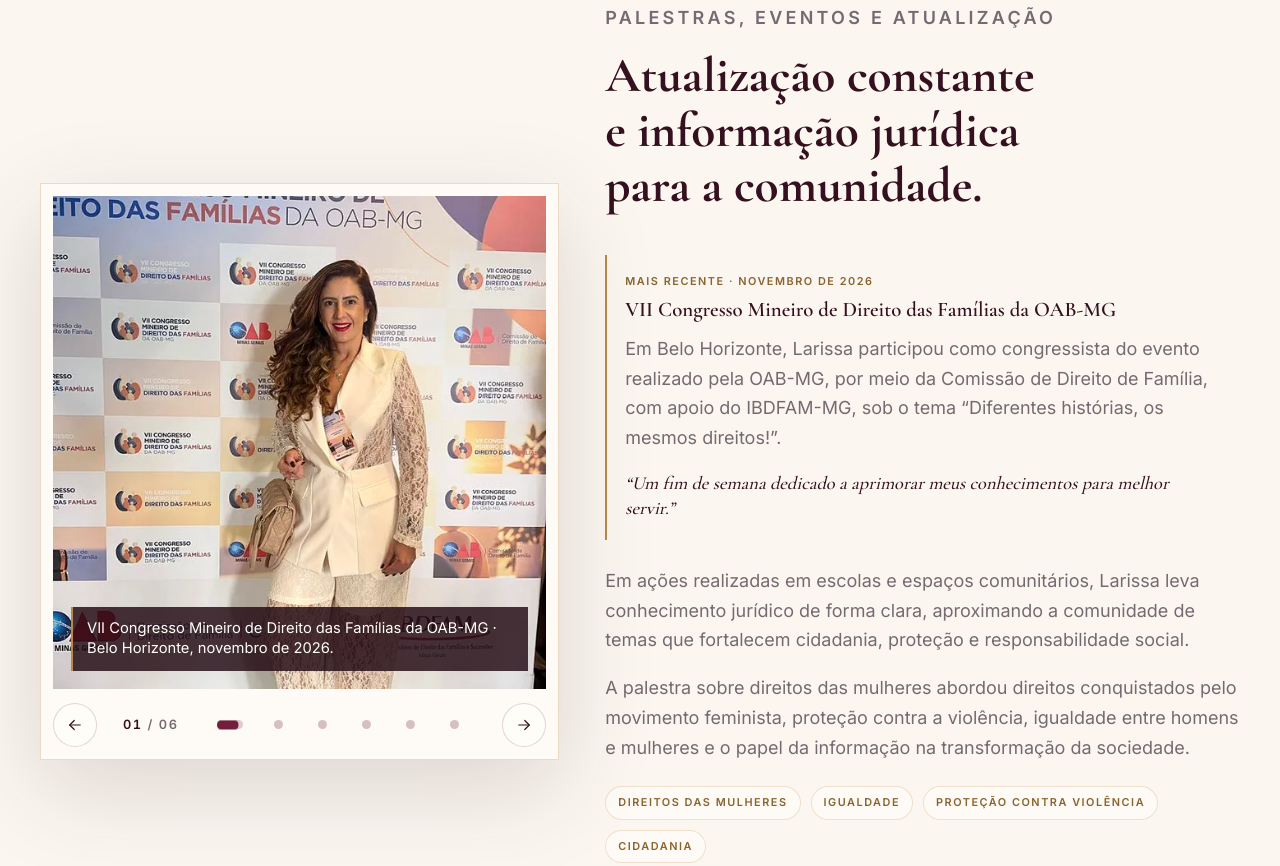
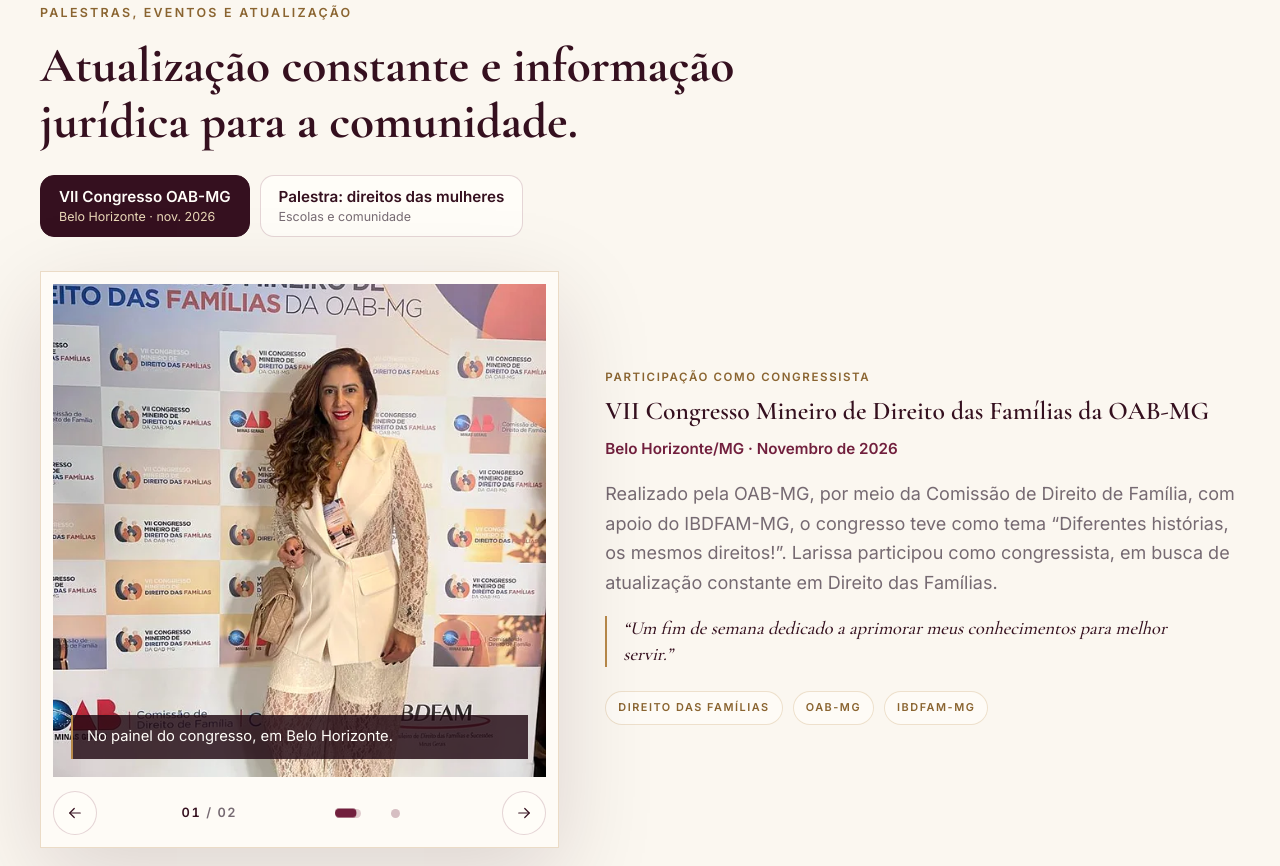
Before and after one commit to Puchettidev/site-larissa-cerqueira, a plain HTML site: page index.html in a window 1280 px wide. Shown: the part 1879-2745 px from the top of the page. Drawn offline with Linux system fonts and the light colour scheme.

Commit message:
Split talks and events into one tab per event
- Each event (OAB-MG congress, women's rights talk) gets its own tab
  with its own carousel, role, place/date, text and tags, so photos
  from different places are no longer mixed.
- Carousel script now runs every [data-carousel] independently; tabs
  follow the ARIA tabs pattern with arrow/Home/End keys and fall back
  to listing both events without JavaScript.
- Layout test checks tabs, per-event carousels and the no-JS fallback.

Co-Authored-By: Claude Opus 5.5 <noreply@anthropic.com>

```diff
--- a/index.html
+++ b/index.html
@@ -335,18 +335,70 @@
         </div>
       </section>
 
-      <section class="lecture-section" id="palestras">
-        <div class="lecture-carousel" data-carousel aria-roledescription="carrossel" aria-label="Fotos de palestras, eventos e ações educativas">
+      <section class="lecture-section" id="palestras" aria-labelledby="palestras-titulo">
+        <div class="lecture-head">
+          <p class="eyebrow">Palestras, eventos e atualização</p>
+          <h2 id="palestras-titulo">Atualização constante e informação jurídica para a comunidade.</h2>
+          <div class="lecture-tabs" role="tablist" aria-label="Escolha o evento" data-event-tabs hidden>
+            <button type="button" role="tab" id="aba-congresso" aria-controls="evento-congresso" aria-selected="true" data-event-tab>
+              <span class="lecture-tab-title">VII Congresso OAB-MG</span>
+              <span class="lecture-tab-meta">Belo Horizonte · nov. 2026</span>
+            </button>
+            <button type="button" role="tab" id="aba-palestra" aria-controls="evento-palestra" aria-selected="false" tabindex="-1" data-event-tab>
+              <span class="lecture-tab-title">Palestra: direitos das mulheres</span>
+              <span class="lecture-tab-meta">Escolas e comunidade</span>
+            </button>
+          </div>
+        </div>
+
+        <article class="lecture-event" id="evento-congresso" role="tabpanel" aria-labelledby="aba-congresso" data-event-panel>
+          <div class="lecture-carousel" data-carousel aria-roledescription="carrossel" aria-label="Fotos do VII Congresso Mineiro de Direito das Famílias da OAB-MG">
             <div class="lecture-stage" data-carousel-stage>
               <figure class="lecture-slide lecture-slide-portrait active" data-slide>
                 <img src="congresso-oabmg-1-600.webp" srcset="congresso-oabmg-1-400.webp 400w, congresso-oabmg-1-600.webp 600w, congresso-oabmg-1-900.webp 720w" sizes="(max-width: 1040px) calc(100vw - 48px), 520px" alt="Larissa Cerqueira no VII Congresso Mineiro de Direito das Famílias da OAB-MG, em Belo Horizonte" width="720" height="970" loading="lazy" decoding="async" />
-            <figcaption>VII Congresso Mineiro de Direito das Famílias da OAB-MG · Belo Horizonte, novembro de 2026.</figcaption>
+                <figcaption>No painel do congresso, em Belo Horizonte.</figcaption>
               </figure>
               <figure class="lecture-slide lecture-slide-portrait lecture-slide-badge" data-slide>
                 <img src="congresso-oabmg-2-600.webp" srcset="congresso-oabmg-2-400.webp 400w, congresso-oabmg-2-600.webp 515w" sizes="(max-width: 1040px) calc(100vw - 48px), 520px" alt="Crachá de Larissa de Oliveira Cerqueira no VII Congresso Mineiro de Direito das Famílias da OAB-MG" width="515" height="730" loading="lazy" decoding="async" />
                 <figcaption>Atualização constante em Direito das Famílias, para atender cada cliente com mais cuidado.</figcaption>
               </figure>
-          <figure class="lecture-slide" data-slide>
+            </div>
+            <div class="carousel-controls" aria-label="Controles do carrossel">
+              <button type="button" data-carousel-prev aria-label="Foto anterior"><svg aria-hidden="true"><use href="#i-arrow"></use></svg></button>
+              <span class="carousel-count" aria-hidden="true"><b data-carousel-current>01</b> / 02</span>
+              <div class="carousel-dots" aria-label="Selecionar foto">
+                <button type="button" class="active" data-carousel-dot="0" aria-label="Mostrar foto 1"></button>
+                <button type="button" data-carousel-dot="1" aria-label="Mostrar foto 2"></button>
+              </div>
+              <button type="button" data-carousel-next aria-label="Próxima foto"><svg aria-hidden="true"><use href="#i-arrow"></use></svg></button>
+            </div>
+          </div>
+          <div class="lecture-copy">
+            <p class="lecture-role">Participação como congressista</p>
+            <h3>VII Congresso Mineiro de Direito das Famílias da OAB-MG</h3>
+            <p class="lecture-meta">Belo Horizonte/MG · Novembro de 2026</p>
+            <p>
+              Realizado pela OAB-MG, por meio da Comissão de Direito de Família,
+              com apoio do IBDFAM-MG, o congresso teve como tema “Diferentes
+              histórias, os mesmos direitos!”. Larissa participou como
+              congressista, em busca de atualização constante em Direito das
+              Famílias.
+            </p>
+            <blockquote>
+              <p>“Um fim de semana dedicado a aprimorar meus conhecimentos para melhor servir.”</p>
+            </blockquote>
+            <div class="lecture-tags">
+              <span>Direito das Famílias</span>
+              <span>OAB-MG</span>
+              <span>IBDFAM-MG</span>
+            </div>
+          </div>
+        </article>
+
+        <article class="lecture-event" id="evento-palestra" role="tabpanel" aria-labelledby="aba-palestra" data-event-panel>
+          <div class="lecture-carousel" data-carousel aria-roledescription="carrossel" aria-label="Fotos da palestra sobre direitos das mulheres">
+            <div class="lecture-stage" data-carousel-stage>
+              <figure class="lecture-slide active" data-slide>
                 <img src="palestra-1-600.webp" srcset="palestra-1-400.webp 400w, palestra-1-600.webp 600w, palestra-1-900.webp 900w" sizes="(max-width: 1040px) calc(100vw - 48px), 520px" alt="Larissa Cerqueira durante palestra sobre direitos das mulheres" width="1200" height="1200" loading="lazy" decoding="async" />
                 <figcaption>Informação jurídica compartilhada de forma próxima e acessível.</figcaption>
               </figure>
@@ -365,41 +417,27 @@
             </div>
             <div class="carousel-controls" aria-label="Controles do carrossel">
               <button type="button" data-carousel-prev aria-label="Foto anterior"><svg aria-hidden="true"><use href="#i-arrow"></use></svg></button>
-            <span class="carousel-count" aria-hidden="true"><b data-carousel-current>01</b> / 06</span>
+              <span class="carousel-count" aria-hidden="true"><b data-carousel-current>01</b> / 04</span>
               <div class="carousel-dots" aria-label="Selecionar foto">
                 <button type="button" class="active" data-carousel-dot="0" aria-label="Mostrar foto 1"></button>
                 <button type="button" data-carousel-dot="1" aria-label="Mostrar foto 2"></button>
                 <button type="button" data-carousel-dot="2" aria-label="Mostrar foto 3"></button>
                 <button type="button" data-carousel-dot="3" aria-label="Mostrar foto 4"></button>
-              <button type="button" data-carousel-dot="4" aria-label="Mostrar foto 5"></button>
-              <button type="button" data-carousel-dot="5" aria-label="Mostrar foto 6"></button>
               </div>
               <button type="button" data-carousel-next aria-label="Próxima foto"><svg aria-hidden="true"><use href="#i-arrow"></use></svg></button>
             </div>
           </div>
           <div class="lecture-copy">
-          <p class="eyebrow">Palestras, eventos e atualização</p>
-          <h2>Atualização constante e informação jurídica para a comunidade.</h2>
-          <article class="lecture-latest" aria-labelledby="congresso-oabmg-titulo">
-            <span class="lecture-latest-label">Mais recente · Novembro de 2026</span>
-            <h3 id="congresso-oabmg-titulo">VII Congresso Mineiro de Direito das Famílias da OAB-MG</h3>
-            <p>
-              Em Belo Horizonte, Larissa participou como congressista do evento
-              realizado pela OAB-MG, por meio da Comissão de Direito de Família,
-              com apoio do IBDFAM-MG, sob o tema “Diferentes histórias, os
-              mesmos direitos!”.
-            </p>
-            <blockquote>
-              <p>“Um fim de semana dedicado a aprimorar meus conhecimentos para melhor servir.”</p>
-            </blockquote>
-          </article>
+            <p class="lecture-role">Palestrante</p>
+            <h3>Palestra: direitos das mulheres</h3>
+            <p class="lecture-meta">Escolas e espaços comunitários</p>
             <p>
               Em ações realizadas em escolas e espaços comunitários, Larissa leva
               conhecimento jurídico de forma clara, aproximando a comunidade de
               temas que fortalecem cidadania, proteção e responsabilidade social.
             </p>
             <p>
-            A palestra sobre direitos das mulheres abordou direitos conquistados pelo movimento feminista,
+              A palestra abordou direitos conquistados pelo movimento feminista,
               proteção contra a violência, igualdade entre homens e mulheres e o
               papel da informação na transformação da sociedade.
             </p>
@@ -413,6 +451,7 @@
               Ver publicação no Instagram
             </a>
           </div>
+        </article>
       </section>
 
       <section class="diagnostic-shell" id="orientacao">
--- a/script.js
+++ b/script.js
@@ -655,9 +655,7 @@ document.addEventListener("pointerdown", (event) => {
   if (!chatPanel.hidden && !chatWidget.contains(event.target)) closeChat();
 });
 
-const lectureCarousel = document.querySelector("[data-carousel]");
-
-if (lectureCarousel) {
+document.querySelectorAll("[data-carousel]").forEach((lectureCarousel) => {
   const slides = Array.from(lectureCarousel.querySelectorAll("[data-slide]"));
   const dots = Array.from(lectureCarousel.querySelectorAll("[data-carousel-dot]"));
   const prevButton = lectureCarousel.querySelector("[data-carousel-prev]");
@@ -736,6 +734,36 @@ if (lectureCarousel) {
   });
 
   showLectureSlide(0);
+});
+
+// One tab per event: photos and text of each event stay together.
+const eventTabList = document.querySelector("[data-event-tabs]");
+if (eventTabList) {
+  const tabs = Array.from(eventTabList.querySelectorAll("[data-event-tab]"));
+  const panels = tabs.map((tab) => document.getElementById(tab.getAttribute("aria-controls")));
+
+  function selectEventTab(index, focus = false) {
+    tabs.forEach((tab, tabIndex) => {
+      const selected = tabIndex === index;
+      tab.setAttribute("aria-selected", String(selected));
+      tab.tabIndex = selected ? 0 : -1;
+      panels[tabIndex].hidden = !selected;
+    });
+    if (focus) tabs[index].focus();
+  }
+
+  tabs.forEach((tab, index) => {
+    tab.addEventListener("click", () => selectEventTab(index));
+    tab.addEventListener("keydown", (event) => {
+      const keys = { ArrowRight: index + 1, ArrowLeft: index - 1, Home: 0, End: tabs.length - 1 };
+      if (!(event.key in keys)) return;
+      event.preventDefault();
+      selectEventTab((keys[event.key] + tabs.length) % tabs.length, true);
+    });
+  });
+
+  eventTabList.hidden = false;
+  selectEventTab(0);
 }
 
 // Presentation video: nothing loads until the visitor presses play.
--- a/styles.css
+++ b/styles.css
@@ -3512,7 +3512,7 @@ h3 {
   object-position: 50% 40%;
 }
 
-/* Six slides: keep arrows, dots and counter on one row on phones. */
+/* Phones: keep arrows and dots on one row. */
 @media (max-width: 560px) {
   .carousel-controls {
     gap: 8px;
@@ -3531,39 +3531,148 @@ h3 {
   }
 }
 
-.lecture-latest {
-  margin: 4px 0 26px;
-  padding: 18px 0 18px 18px;
-  border-left: 2px solid var(--gold);
-}
-
-.lecture-latest-label {
-  display: block;
-  margin-bottom: 8px;
+/* ---------- Palestras: one tab per event ---------- */
+.lecture-section {
+  row-gap: 34px;
+}
+
+.lecture-head,
+.lecture-event {
+  grid-column: 1 / -1;
+}
+
+.lecture-head h2 {
+  max-width: 760px;
+  margin-bottom: 26px;
+}
+
+.lecture-tabs {
+  display: flex;
+  flex-wrap: wrap;
+  gap: 10px;
+}
+
+.lecture-tabs[hidden],
+.lecture-event[hidden] {
+  display: none;
+}
+
+.lecture-tabs button {
+  display: grid;
+  gap: 3px;
+  min-height: 44px;
+  padding: 11px 18px;
+  border: 1px solid rgba(113, 31, 61, 0.18);
+  border-radius: 14px;
+  background: var(--ivory);
+  color: var(--wine-deep);
+  font: inherit;
+  text-align: left;
+  cursor: pointer;
+  transition: background 0.2s ease, border-color 0.2s ease, color 0.2s ease;
+}
+
+.lecture-tabs button:hover {
+  border-color: var(--gold);
+}
+
+.lecture-tabs button[aria-selected="true"] {
+  border-color: var(--wine-deep);
+  background: var(--wine-deep);
+  color: var(--ivory);
+}
+
+.lecture-tab-title {
+  font-size: 0.95rem;
+  font-weight: 600;
+  line-height: 1.25;
+}
+
+.lecture-tab-meta {
+  color: var(--muted);
+  font-size: 0.78rem;
+  line-height: 1.3;
+}
+
+.lecture-tabs button[aria-selected="true"] .lecture-tab-meta {
+  color: var(--gold-soft);
+}
+
+.lecture-event {
+  display: grid;
+  grid-template-columns: minmax(280px, 0.9fr) minmax(0, 1.1fr);
+  gap: 46px;
+  align-items: center;
+}
+
+/* Without JavaScript both events are listed one after the other. */
+.lecture-event + .lecture-event {
+  margin-top: 40px;
+}
+
+.lecture-copy .lecture-role {
+  margin-bottom: 10px;
   color: var(--gold-text);
-  font-size: 0.68rem;
+  font-size: 0.72rem;
   font-weight: 600;
   letter-spacing: 0.14em;
   text-transform: uppercase;
 }
 
-.lecture-latest h3 {
-  margin-bottom: 12px;
-  font-size: clamp(1.3rem, 1.6vw, 1.6rem);
-  line-height: 1.15;
-}
-
-.lecture-latest blockquote {
-  margin: 14px 0 0;
-}
-
-.lecture-copy .lecture-latest blockquote p {
+.lecture-copy h3 {
+  margin-bottom: 10px;
+  font-size: clamp(1.45rem, 2vw, 2rem);
+  line-height: 1.12;
+}
+
+.lecture-copy .lecture-meta {
+  margin-bottom: 18px;
+  color: var(--wine);
+  font-size: 0.95rem;
+  font-weight: 600;
+}
+
+.lecture-copy blockquote {
+  margin: 4px 0 0;
+  padding-left: 16px;
+  border-left: 2px solid var(--gold);
+}
+
+.lecture-copy blockquote p {
   margin: 0;
   color: var(--wine-deep);
   font-family: var(--serif);
   font-size: clamp(1.15rem, 1.4vw, 1.3rem);
   font-style: italic;
   line-height: 1.4;
+}
+
+@media (max-width: 1040px) {
+  .lecture-event {
+    grid-template-columns: 1fr;
+    gap: 28px;
+  }
+}
+
+@media (max-width: 560px) {
+  .lecture-tabs {
+    display: grid;
+    grid-template-columns: 1fr 1fr;
+  }
+
+  .lecture-tabs button {
+    padding: 10px 12px;
+  }
+
+  .lecture-tab-title {
+    font-size: 0.86rem;
+  }
+}
+
+@media (prefers-reduced-motion: reduce) {
+  .lecture-tabs button {
+    transition: none;
+  }
 }
 
 /* ---------- Orientação inicial ---------- */
```
Also changed, not shown: 1 other file. Lines whose indentation alone changed are shown as unchanged.
